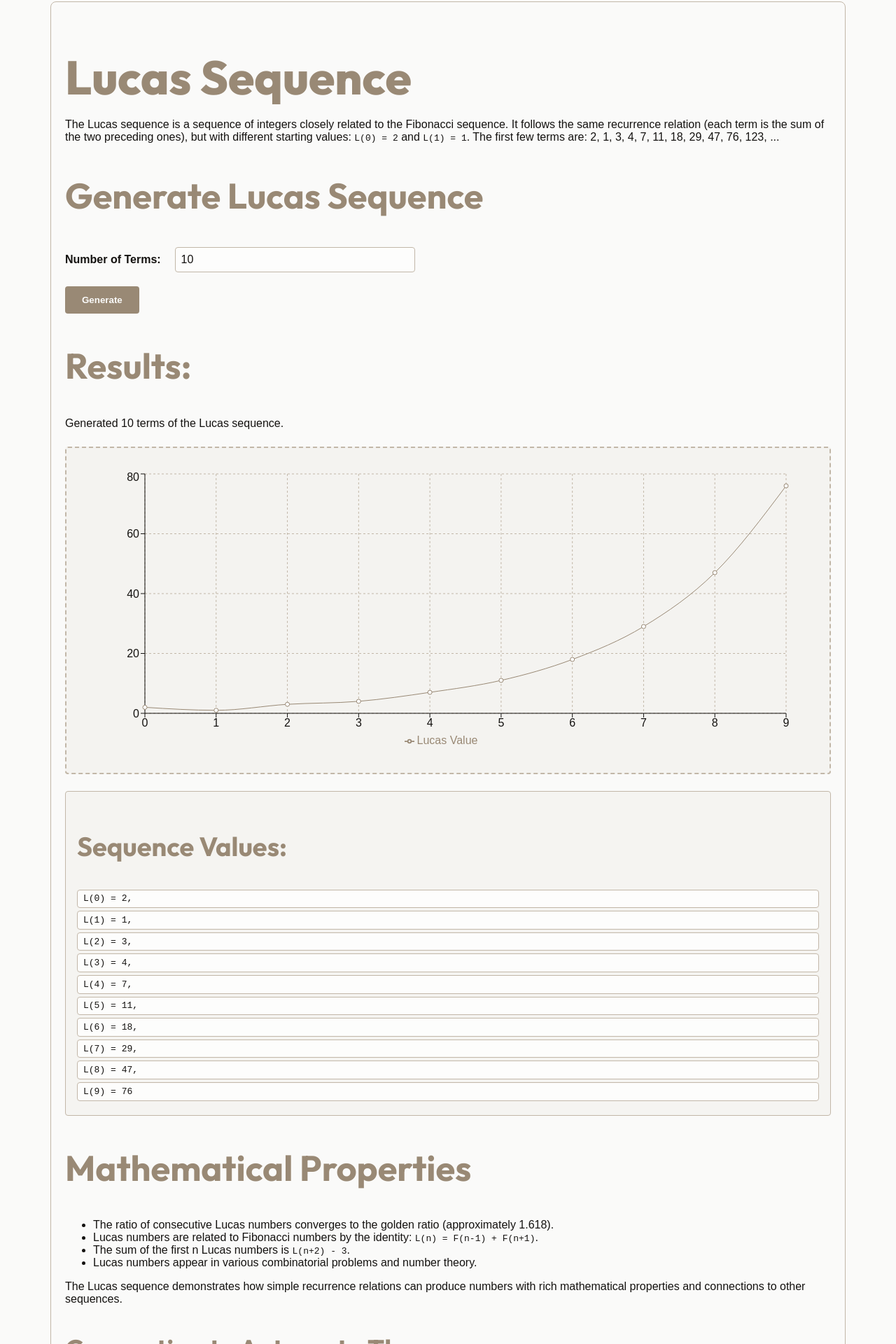
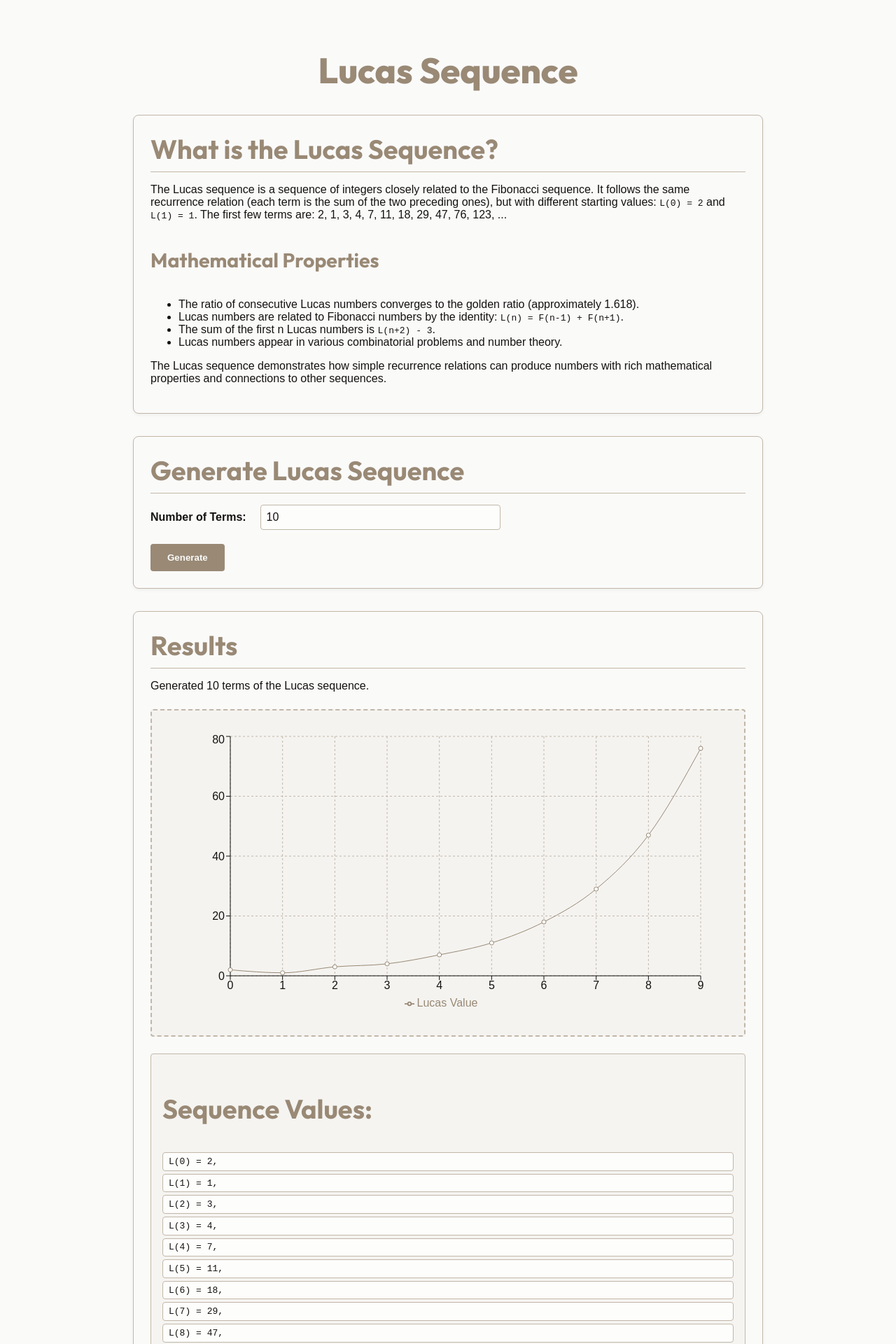
Before and after one commit to adiluexe/automatapedia, a React (Vite) app in the folder automatapedia/: page /lucas in a window 1280 px wide. Shown: the part 116-2036 px from the top of the page at 70% size. Built offline with nearby package versions, Linux system fonts and the light colour scheme; a web font is replaced by a local one.

Commit message:
feat(lucas): enhance input validation for Lucas sequence generation

```diff
--- a/automatapedia/src/pages/LucasPage.tsx
+++ b/automatapedia/src/pages/LucasPage.tsx
@@ -50,19 +50,52 @@ const LucasPage: React.FC = () => {
   const chartData = sequence.map((value, index) => ({ term: index, value }));
 
   return (
-    <div className="container sequence-page">
-      <header className="sequence-header">
+    <div className="sequence-page-container">
+      {" "}
+      {/* Changed from "container sequence-page" */}
+      <header className="sequence-page-header">
+        {" "}
+        {/* Added header */}
         <h1>Lucas Sequence</h1>
-        <p className="sequence-intro">
+      </header>
+      <section className="sequence-intro-section card">
+        {" "}
+        {/* Intro card */}
+        <h2>What is the Lucas Sequence?</h2>
+        <p>
           The Lucas sequence is a sequence of integers closely related to the
           Fibonacci sequence. It follows the same recurrence relation (each term
           is the sum of the two preceding ones), but with different starting
           values: <code>L(0) = 2</code> and <code>L(1) = 1</code>. The first few
           terms are: 2, 1, 3, 4, 7, 11, 18, 29, 47, 76, 123, ...
         </p>
-      </header>
-
-      <section className="interactive-generator">
+        <h4>Mathematical Properties</h4>
+        <ul>
+          <li>
+            The ratio of consecutive Lucas numbers converges to the golden ratio
+            (approximately 1.618).
+          </li>
+          <li>
+            Lucas numbers are related to Fibonacci numbers by the identity:{` `}
+            <code>L(n) = F(n-1) + F(n+1)</code>.
+          </li>
+          <li>
+            The sum of the first n Lucas numbers is <code>L(n+2) - 3</code>.
+          </li>
+          <li>
+            Lucas numbers appear in various combinatorial problems and number
+            theory.
+          </li>
+        </ul>
+        <p>
+          The Lucas sequence demonstrates how simple recurrence relations can
+          produce numbers with rich mathematical properties and connections to
+          other sequences.
+        </p>
+      </section>
+      <section className="sequence-generator-section card">
+        {" "}
+        {/* Generator card */}
         <h2>Generate Lucas Sequence</h2>
         <div className="input-grid">
           <label htmlFor="numTerms">Number of Terms:</label>
@@ -80,10 +113,11 @@ const LucasPage: React.FC = () => {
           Generate
         </button>
       </section>
-
       {showSequence && sequence.length > 0 && (
-        <section className="results">
-          <h2>Results:</h2>
+        <section className="results card">
+          {" "}
+          {/* Results card */}
+          <h2>Results</h2> {/* Changed from Results: */}
           <p>Generated {numTerms} terms of the Lucas sequence.</p>{" "}
           {/* Use numTerms state */}
           <div className="visualization-placeholder chart-container">
@@ -139,32 +173,10 @@ const LucasPage: React.FC = () => {
           </div>
         </section>
       )}
-
-      <section className="sequence-info">
-        <h2>Mathematical Properties</h2>
-        <ul>
-          <li>
-            The ratio of consecutive Lucas numbers converges to the golden ratio
-            (approximately 1.618).
-          </li>
-          <li>
-            Lucas numbers are related to Fibonacci numbers by the identity:{" "}
-            <code>L(n) = F(n-1) + F(n+1)</code>.
-          </li>
-          <li>
-            The sum of the first n Lucas numbers is <code>L(n+2) - 3</code>.
-          </li>
-          <li>
-            Lucas numbers appear in various combinatorial problems and number
-            theory.
-          </li>
-        </ul>
-        <p>
-          The Lucas sequence demonstrates how simple recurrence relations can
-          produce numbers with rich mathematical properties and connections to
-          other sequences.
-        </p>
-        <h3>Connection to Automata Theory</h3>
+      <section className="sequence-automata-connection card">
+        {" "}
+        {/* Automata card */}
+        <h2>Connection to Automata Theory</h2>
         <p>
           Similar to Fibonacci numbers, Lucas numbers can appear in the context
           of automata theory, particularly in the analysis of the number of
```
